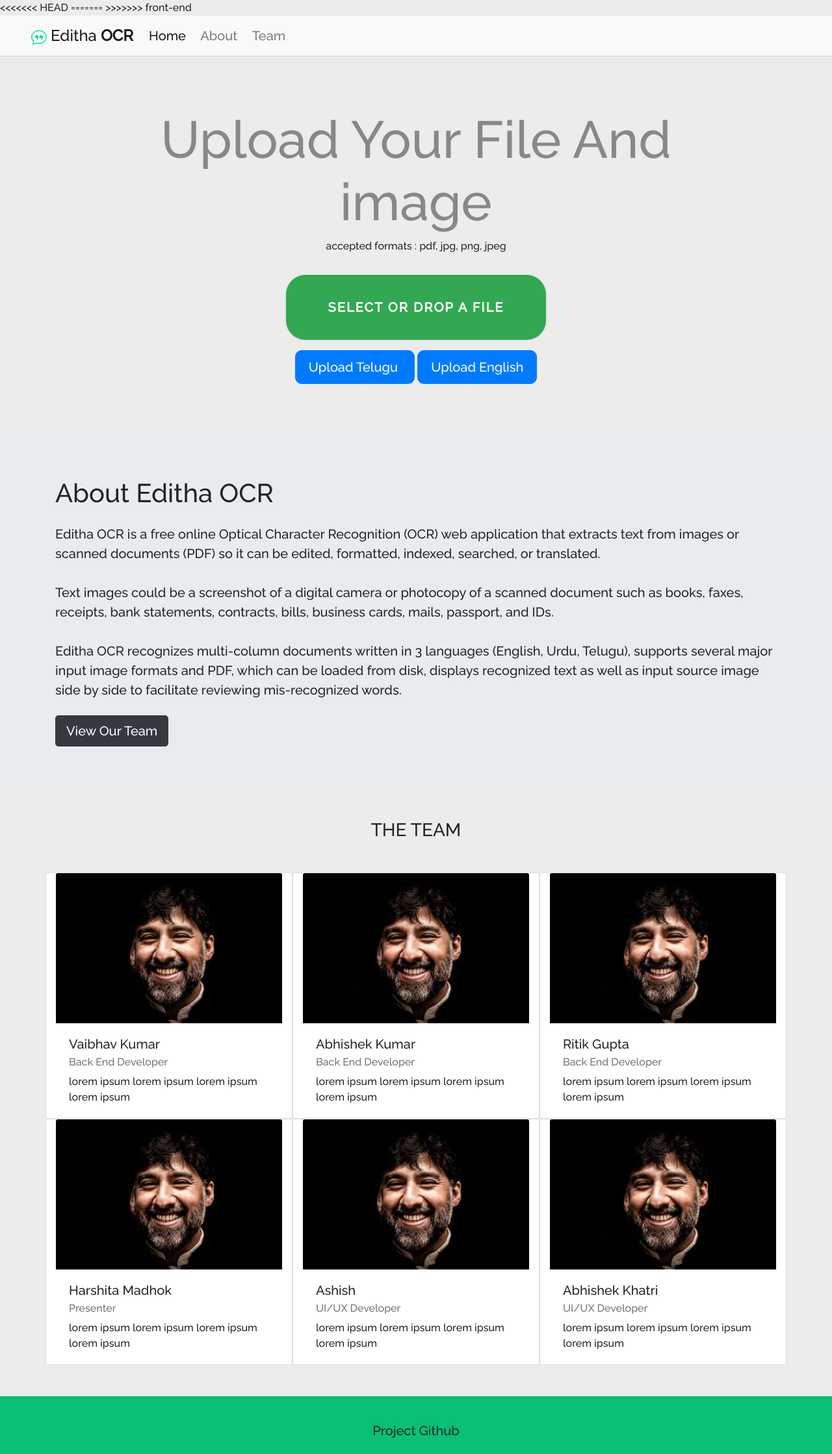
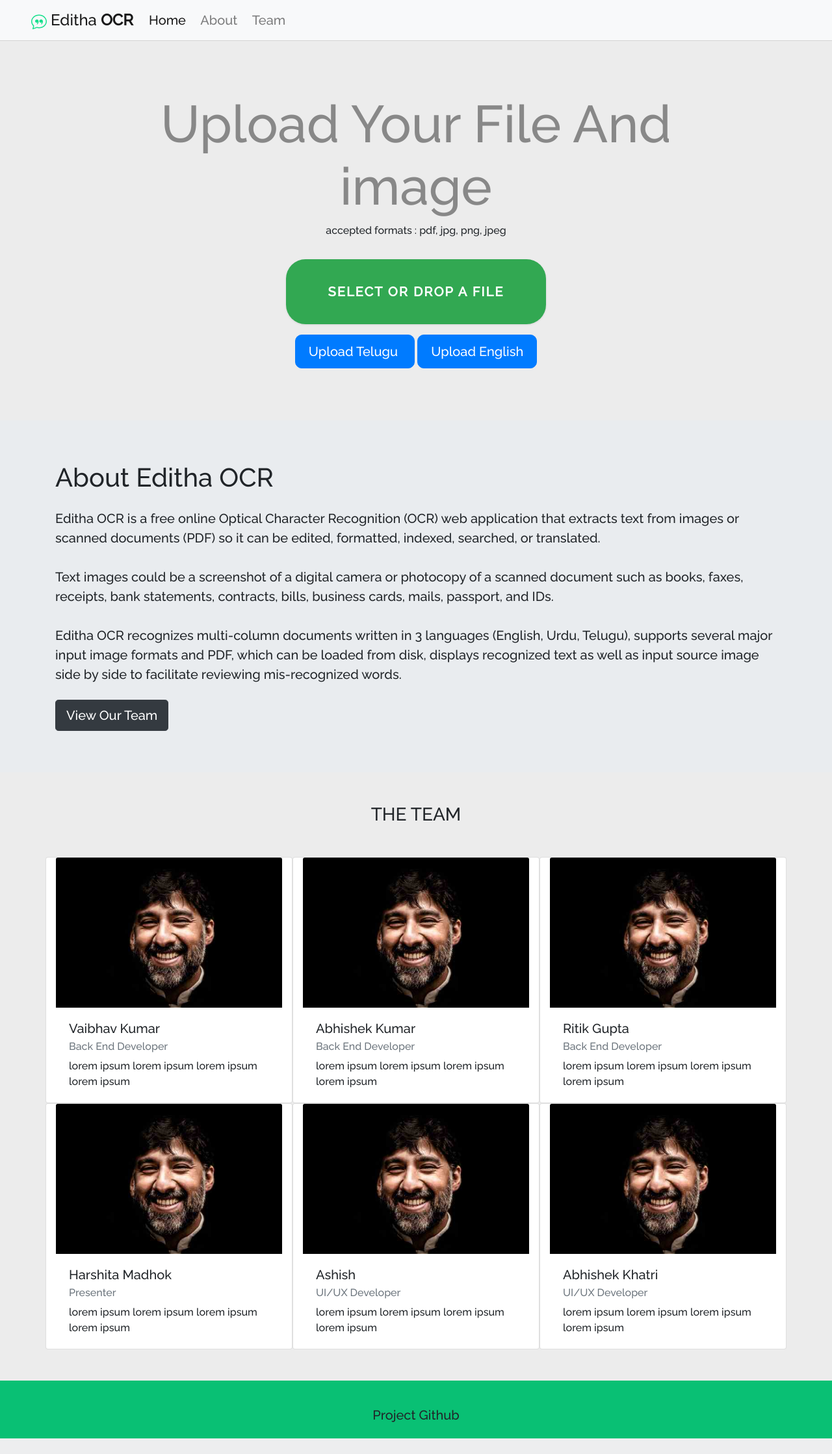
Before and after one commit to Abhishekkumar02/NC_CMRCET_KB145_EDITHA, a Flask app: page / in a window 1280 px wide. Shown: the whole page at 65% size. After the commit the page ends 2214 px from the top, so only its background shows below. Run offline with Flask 2, Linux system fonts and the light colour scheme; some libraries are stand-ins or nearby versions.

Commit message:
remove one conflict

```diff
--- a/templates/index.html
+++ b/templates/index.html
@@ -11,11 +11,6 @@
     <link rel="stylesheet" href="https://stackpath.bootstrapcdn.com/bootstrap/4.4.1/css/bootstrap.min.css" integrity="sha384-Vkoo8x4CGsO3+Hhxv8T/Q5PaXtkKtu6ug5TOeNV6gBiFeWPGFN9MuhOf23Q9Ifjh" crossorigin="anonymous">
     <link href="../static/stylesheets/style.css" rel="stylesheet" />
     <script src="../static/js/script.js"></script>
-<<<<<<< HEAD
-
-=======
-
->>>>>>> front-end
     <title>Editha OCR</title>
 </head>
 
```
